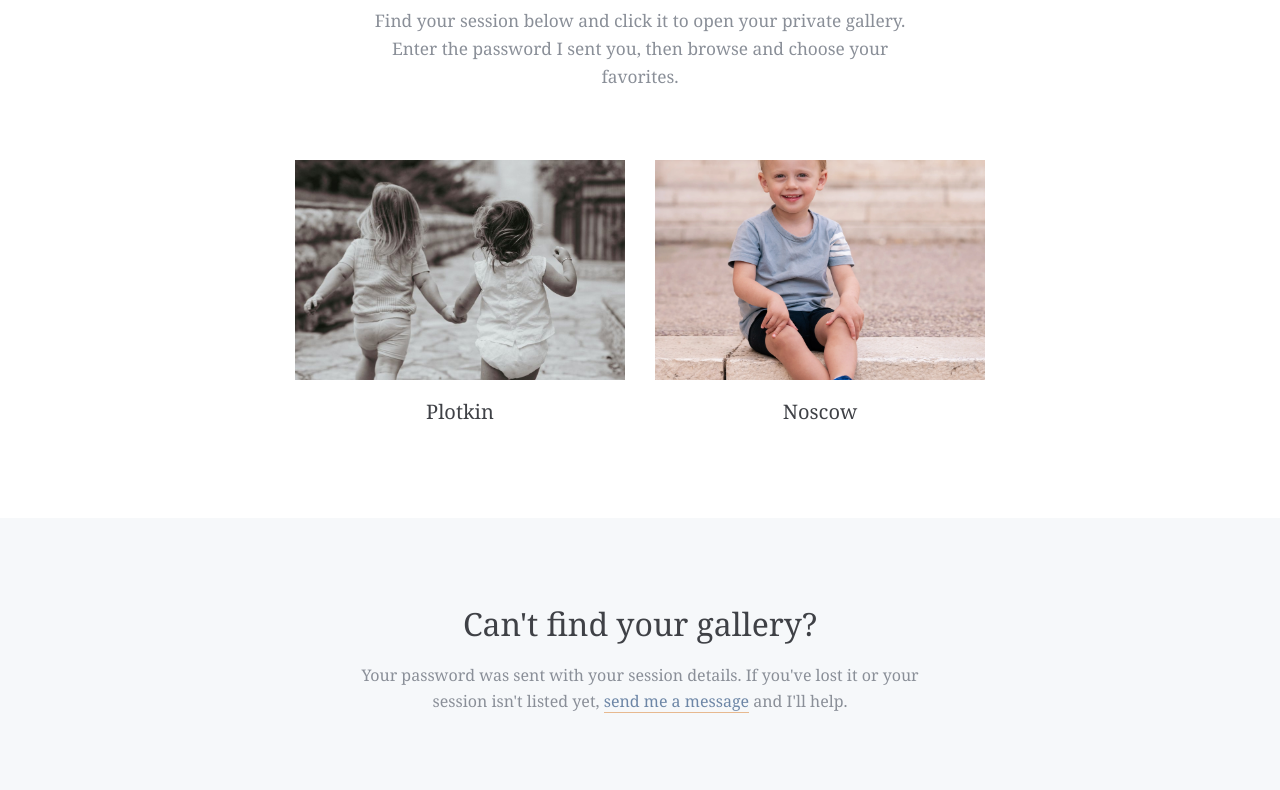
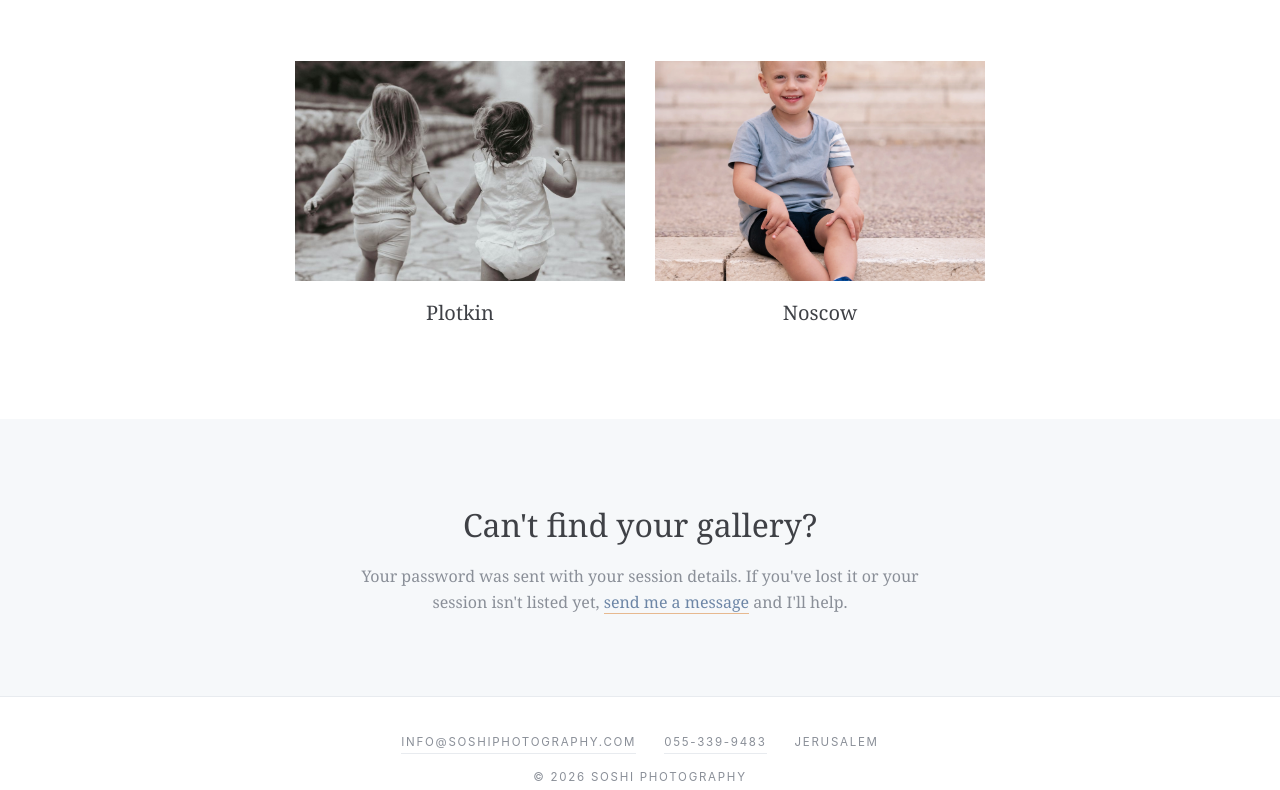
Before and after one commit to SoshiPhotography/Website, a plain HTML site: page galleries.html in a window 1280 px wide. Shown: the part 285-1075 px from the top of the page. Drawn offline with Linux system fonts and the light colour scheme.

Commit message:
Remove introductory paragraph from galleries
Removed the introductory paragraph from the client galleries section.

```diff
--- a/galleries.html
+++ b/galleries.html
@@ -125,7 +125,6 @@
 <div class="page-title">
   <span class="eyebrow">Client galleries</span>
   <h1>Your session, all in one place</h1>
-  <p class="lede">Find your session below and click it to open your private gallery. Enter the password I sent you, then browse and choose your favorites.</p>
 </div>
 
 <main class="sessions" id="sessions" aria-live="polite"></main>
```
